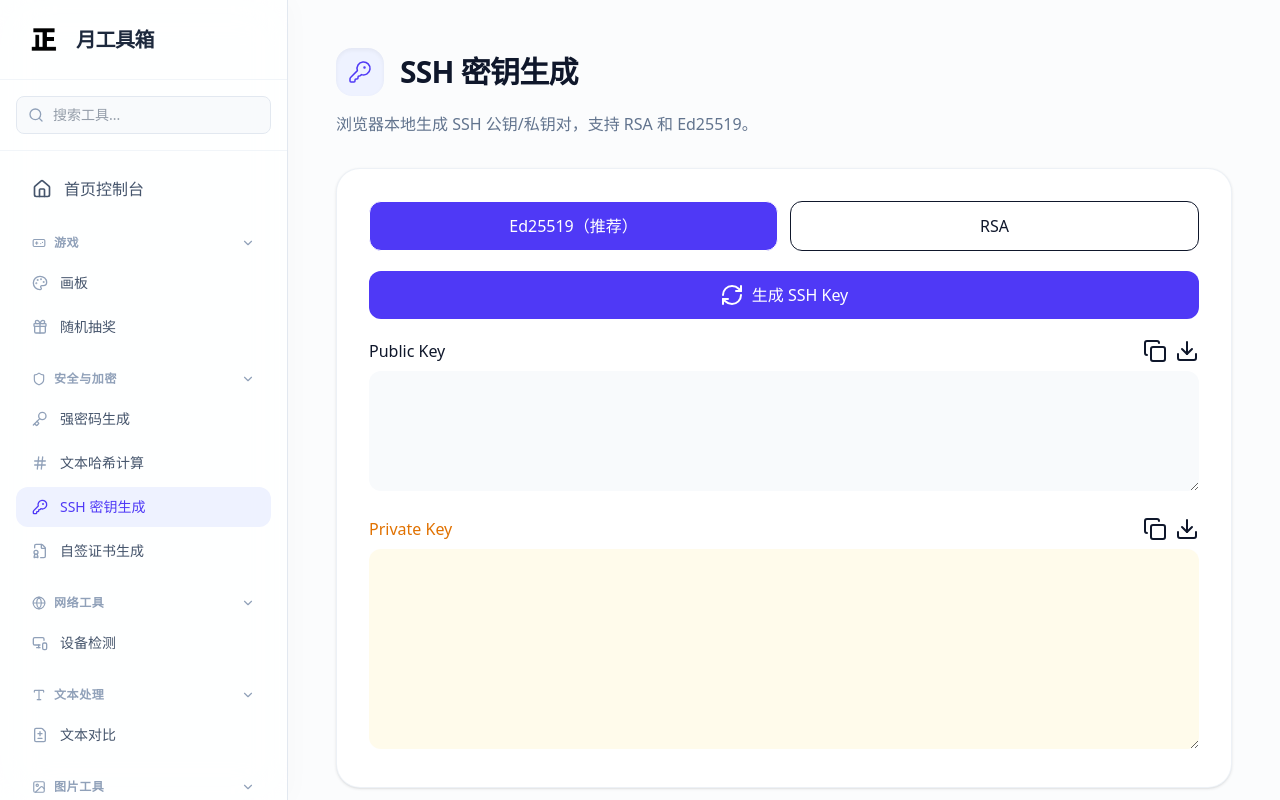
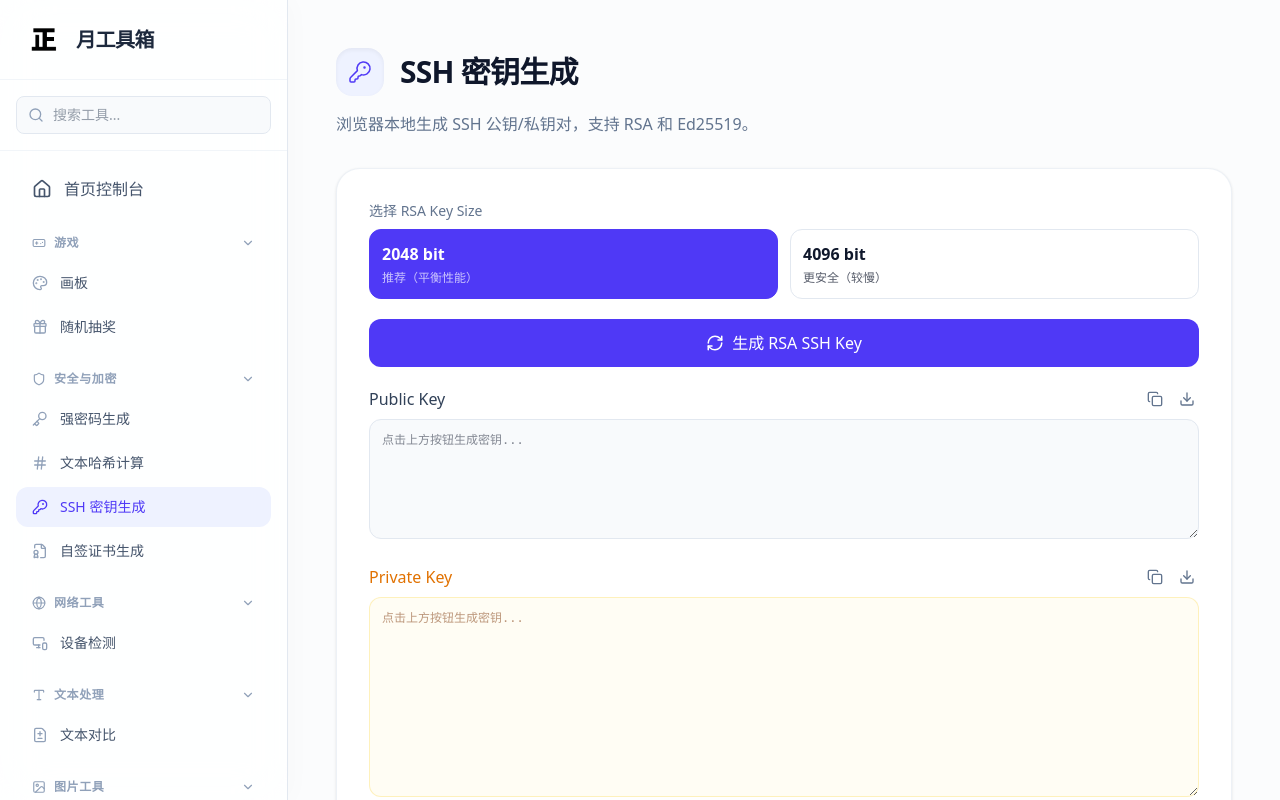
Before and after one commit to hezhengyue/tools, a Next.js app: page /ssh-key in a window 1280 px wide. Built offline with nearby package versions, Linux system fonts and the light colour scheme.

Commit message:
修复:ssh密钥使用ed25519生成无效，直接取消

```diff
--- a/next.config.ts
+++ b/next.config.ts
@@ -2,7 +2,7 @@ import type { NextConfig } from "next";
 
 const nextConfig: NextConfig = {
   /* config options here */
-  allowedDevOrigins: ["127.0.0.1"],
+  allowedDevOrigins: ["127.0.0.1","10.1.0.90"],
 };
 
 export default nextConfig;
--- a/package.json
+++ b/package.json
@@ -24,7 +24,8 @@
     "react": "19.2.4",
     "react-dom": "19.2.4",
     "sha3": "^2.1.4",
-    "sshpk": "^1.18.0"
+    "sshpk": "^1.18.0",
+    "tweetnacl": "^1.0.3"
   },
   "devDependencies": {
     "@tailwindcss/postcss": "^4",
--- a/src/app/ssh-key/page.tsx
+++ b/src/app/ssh-key/page.tsx
@@ -4,22 +4,22 @@ import { useState, useRef, useEffect, useCallback } from "react";
 import { Copy, Check, RefreshCw, Download } from "lucide-react";
 import ToolShell from "@/components/ToolShell";
 
-type KeyType = "rsa" | "ed25519";
 type KeySize = 2048 | 4096;
 
 interface KeyPair {
   publicKey: string;
   privateKey: string;
-  type: KeyType;
+  type: "rsa";
   generatedAt: number;
 }
 
 function SshKeyCore() {
-  const [type, setType] = useState<KeyType>("ed25519");
   const [keySize, setKeySize] = useState<KeySize>(2048);
   const [keyPair, setKeyPair] = useState<KeyPair | null>(null);
   const [loading, setLoading] = useState(false);
-  const [copied, setCopied] = useState<"pub" | "pri" | null>(null);
+
+  // ✅ 修复：3路状态隔离
+  const [copied, setCopied] = useState<"pub" | "pri" | "cmd" | null>(null);
 
   const workerRef = useRef<Worker | null>(null);
 
@@ -40,41 +40,31 @@ function SshKeyCore() {
   }, []);
 
   // =========================
-  // RSA size UI控制
+  // size change
   // =========================
   const handleSizeChange = (size: KeySize) => {
     setKeySize(size);
   };
 
   // =========================
-  // 自动推荐逻辑
-  // =========================
-  useEffect(() => {
-    if (type === "ed25519") {
-      // ed25519 不需要 size，但保留默认值不影响
-      return;
-    }
-
-    // RSA 默认 2048
-    setKeySize(2048);
-  }, [type]);
-
-  // =========================
-  // 生成 key
+  // generate key
   // =========================
   const generate = useCallback(() => {
     setLoading(true);
 
     workerRef.current?.postMessage({
-      type,
+      type: "rsa",
       bits: keySize,
     });
-  }, [type, keySize]);
+  }, [keySize]);
 
   // =========================
   // copy
   // =========================
-  const copy = async (text: string, k: "pub" | "pri") => {
+  const copy = async (
+    text: string,
+    k: "pub" | "pri" | "cmd"
+  ) => {
     await navigator.clipboard.writeText(text);
     setCopied(k);
     setTimeout(() => setCopied(null), 1200);
@@ -84,40 +74,18 @@ function SshKeyCore() {
     ? `echo "${keyPair.publicKey}" >> ~/.ssh/authorized_keys`
     : "";
 
+  // =========================
+  // UI button base style（统一视觉）
+  // =========================
+  const iconBtn =
+    "p-1 rounded hover:bg-slate-200 transition flex items-center justify-center";
+
   return (
     <div className="space-y-5">
 
       {/* =========================
-          类型选择
+          RSA Key Size
       ========================= */}
-      <div className="grid grid-cols-2 gap-3">
-        <button
-          onClick={() => setType("ed25519")}
-          className={`p-3 rounded-xl border ${
-            type === "ed25519"
-              ? "bg-indigo-600 text-white"
-              : "bg-white"
-          }`}
-        >
-          Ed25519（推荐）
-        </button>
-
-        <button
-          onClick={() => setType("rsa")}
-          className={`p-3 rounded-xl border ${
-            type === "rsa"
-              ? "bg-indigo-600 text-white"
-              : "bg-white"
-          }`}
-        >
-          RSA
-        </button>
-      </div>
-
-      {/* =========================
-          RSA Key Size 选择（核心新增）
-      ========================= */}
-      {type === "rsa" && (
       <div className="space-y-2">
         <div className="text-sm text-slate-500">
           选择 RSA Key Size
@@ -128,78 +96,85 @@ function SshKeyCore() {
             onClick={() => handleSizeChange(2048)}
             className={`p-3 rounded-xl border text-left ${
               keySize === 2048
-                  ? "bg-indigo-600 text-white"
-                  : "bg-white"
+                ? "bg-indigo-600 text-white border-indigo-600"
+                : "bg-white border-slate-200"
             }`}
           >
             <div className="font-semibold">2048 bit</div>
-              <div className="text-xs opacity-70">
-                推荐（平衡性能）
-              </div>
+            <div className="text-xs opacity-70 mt-1">推荐（平衡性能）</div>
           </button>
 
           <button
             onClick={() => handleSizeChange(4096)}
             className={`p-3 rounded-xl border text-left ${
               keySize === 4096
-                  ? "bg-indigo-600 text-white"
-                  : "bg-white"
+                ? "bg-indigo-600 text-white border-indigo-600"
+                : "bg-white border-slate-200"
             }`}
           >
             <div className="font-semibold">4096 bit</div>
-              <div className="text-xs opacity-70">
-                更安全（较慢）
-              </div>
+            <div className="text-xs opacity-70 mt-1">更安全（较慢）</div>
           </button>
         </div>
       </div>
-      )}
 
       {/* =========================
-          生成按钮
+          generate
       ========================= */}
       <button
         onClick={generate}
         disabled={loading}
-        className="w-full py-3 bg-indigo-600 text-white rounded-xl flex justify-center"
+        className="w-full py-3 bg-indigo-600 hover:bg-indigo-700 active:bg-indigo-800 text-white rounded-xl flex justify-center items-center font-medium transition-colors disabled:opacity-70 disabled:cursor-not-allowed"
       >
         <RefreshCw
           className={loading ? "animate-spin mr-2" : "mr-2"}
+          size={18}
         />
-        {loading ? "生成中..." : "生成 SSH Key"}
+        {loading ? "生成中..." : "生成 RSA SSH Key"}
       </button>
 
       {/* =========================
-          公钥
+          public key
       ========================= */}
       <div>
-        <div className="flex justify-between mb-2">
-          <label>Public Key</label>
+        <div className="flex justify-between items-center mb-2">
+          <label className="font-medium text-slate-700">Public Key</label>
 
           <div className="flex gap-2">
-            {/* 复制 */}
-            <button onClick={() => keyPair && copy(keyPair.publicKey, "pub")}>
-              {copied === "pub" ? <Check /> : <Copy />}
+            <button
+              onClick={() =>
+                keyPair && copy(keyPair.publicKey, "pub")
+              }
+              className={iconBtn}
+              title="复制公钥"
+            >
+              {copied === "pub" ? (
+                <Check size={16} className="text-green-600" />
+              ) : (
+                <Copy size={16} className="text-slate-500" />
+              )}
             </button>
 
-            {/* 下载公钥（新增） */}
             <button
+              className={iconBtn}
               onClick={() => {
                 if (!keyPair) return;
 
-                const blob = new Blob([keyPair.publicKey], {
-                  type: "application/octet-stream",
-                });
+                const blob = new Blob(
+                  [keyPair.publicKey],
+                  { type: "application/octet-stream" }
+                );
 
                 const url = URL.createObjectURL(blob);
                 const a = document.createElement("a");
                 a.href = url;
-                a.download = `id_${keyPair.type}.pub`;
+                a.download = `id_rsa.pub`;
                 a.click();
                 URL.revokeObjectURL(url);
               }}
+              title="下载公钥"
             >
-              <Download />
+              <Download size={16} className="text-slate-500" />
             </button>
           </div>
         </div>
@@ -207,44 +182,55 @@ function SshKeyCore() {
         <textarea
           readOnly
           value={keyPair?.publicKey || ""}
-          className="w-full min-h-[120px] font-mono text-xs p-3 bg-slate-50 rounded-xl"
+          placeholder="点击上方按钮生成密钥..."
+          className="w-full min-h-[120px] font-mono text-xs p-3 bg-slate-50 border border-slate-200 rounded-xl focus:outline-none focus:ring-2 focus:ring-indigo-500/20 resize-y"
         />
       </div>
 
       {/* =========================
-          私钥
+          private key
       ========================= */}
       <div>
-        <div className="flex justify-between mb-2">
-          <label className="text-amber-600">Private Key</label>
+        <div className="flex justify-between items-center mb-2">
+          <label className="font-medium text-amber-600">
+            Private Key
+          </label>
 
           <div className="flex gap-2">
-            {/* 复制 */}
-            <button onClick={() => keyPair && copy(keyPair.privateKey, "pri")}>
-              {copied === "pri" ? <Check /> : <Copy />}
+            <button
+              onClick={() =>
+                keyPair && copy(keyPair.privateKey, "pri")
+              }
+              className={iconBtn}
+              title="复制私钥"
+            >
+              {copied === "pri" ? (
+                <Check size={16} className="text-green-600" />
+              ) : (
+                <Copy size={16} className="text-slate-500" />
+              )}
             </button>
 
-            {/* 下载私钥（新增） */}
             <button
+              className={iconBtn}
               onClick={() => {
                 if (!keyPair) return;
 
-                const blob = new Blob([keyPair.privateKey], {
-                  type: "application/octet-stream",
-                });
+                const blob = new Blob(
+                  [keyPair.privateKey],
+                  { type: "application/octet-stream" }
+                );
 
                 const url = URL.createObjectURL(blob);
                 const a = document.createElement("a");
                 a.href = url;
-
-                const ext = keyPair.type === "rsa" ? "rsa" : "ed25519";
-                a.download = `id_${ext}`;
-
+                a.download = `id_rsa`;
                 a.click();
                 URL.revokeObjectURL(url);
               }}
+              title="下载私钥"
             >
-              <Download />
+              <Download size={16} className="text-slate-500" />
             </button>
           </div>
         </div>
@@ -252,29 +238,44 @@ function SshKeyCore() {
         <textarea
           readOnly
           value={keyPair?.privateKey || ""}
-          className="w-full min-h-[200px] font-mono text-xs p-3 bg-amber-50 rounded-xl"
+          placeholder="点击上方按钮生成密钥..."
+          className="w-full min-h-[200px] font-mono text-xs p-3 bg-amber-50/50 border border-amber-200/50 rounded-xl focus:outline-none focus:ring-2 focus:ring-amber-500/20 resize-y text-amber-900"
         />
       </div>
 
       {/* =========================
-          authorized_keys
+          authorized_keys (已修复布局)
       ========================= */}
       {keyPair && (
-        <div className="p-3 bg-slate-100 rounded-xl text-xs">
-          <div className="font-semibold mb-2">
+        <div className="space-y-2 pt-2">
+
+          {/* 标题行 + 按钮行 (与上方保持一致) */}
+          <div className="flex justify-between items-center mb-2">
+            <div className="text-sm font-semibold text-slate-700">
               一键写入 authorized_keys
             </div>
 
-          <code className="break-all">
+            <div className="flex gap-2">
+              <button
+                onClick={() => copy(authorizedCommand, "cmd")}
+                className={iconBtn}
+                title="复制命令"
+              >
+                {copied === "cmd" ? (
+                  <Check size={16} className="text-green-600" />
+                ) : (
+                  <Copy size={16} className="text-slate-500" />
+                )}
+              </button>
+            </div>
+          </div>
+
+          {/* 代码内容区 */}
+          <div className="p-3 bg-slate-100 border border-slate-200 rounded-xl overflow-x-auto">
+            <code className="block break-all whitespace-pre-wrap font-mono text-xs text-slate-700 leading-relaxed">
               {authorizedCommand}
             </code>
-
-          <button
-            className="mt-2 text-indigo-600"
-            onClick={() => copy(authorizedCommand, "pub")}
-          >
-            复制命令
-          </button>
+          </div>
         </div>
       )}
     </div>
--- a/src/app/ssh-key/ssh.worker.ts
+++ b/src/app/ssh-key/ssh.worker.ts
@@ -1,73 +1,31 @@
 import * as forge from "node-forge";
 
 /**
- * 转 SSH RSA 公钥（标准格式）
+ * RSA -> OpenSSH 公钥
  */
 function rsaToSsh(publicKey: forge.pki.rsa.PublicKey) {
   return forge.ssh.publicKeyToOpenSSH(publicKey, "");
 }
 
-/**
- * Ed25519 用 WebCrypto（浏览器安全方案）
- */
-async function generateEd25519() {
-  const key = await crypto.subtle.generateKey(
-    {
-      name: "Ed25519",
-    },
-    true,
-    ["sign", "verify"]
-  );
-
-  const publicKey = await crypto.subtle.exportKey("spki", key.publicKey);
-  const privateKey = await crypto.subtle.exportKey("pkcs8", key.privateKey);
-
-  const publicB64 = btoa(String.fromCharCode(...new Uint8Array(publicKey)));
-  const privateB64 = btoa(String.fromCharCode(...new Uint8Array(privateKey)));
-
-  return {
-    publicKey: `ssh-ed25519 ${publicB64}`,
-    privateKey: `-----BEGIN PRIVATE KEY-----\n${privateB64}\n-----END PRIVATE KEY-----`,
-  };
-}
-
-self.onmessage = async (e: MessageEvent) => {
-  const { type, bits } = e.data;
+self.onmessage = (e: MessageEvent) => {
+  const { bits } = e.data;
 
   try {
-    // =====================
-    // RSA
-    // =====================
-    if (type === "rsa") {
     const kp = forge.pki.rsa.generateKeyPair({
       bits,
       workers: -1,
     });
 
     self.postMessage({
+      type: "rsa",
       publicKey: rsaToSsh(kp.publicKey),
       privateKey: forge.pki.privateKeyToPem(kp.privateKey),
-        type,
-        generatedAt: Date.now(),
-      });
-
-      return;
-    }
-
-    // =====================
-    // Ed25519 (稳定版)
-    // =====================
-    const ed = await generateEd25519();
-
-    self.postMessage({
-      publicKey: ed.publicKey,
-      privateKey: ed.privateKey,
-      type,
       generatedAt: Date.now(),
     });
   } catch (err: any) {
     self.postMessage({
-      error: err.message || "生成失败",
+      type: "rsa",
+      error: err?.message || "生成失败",
     });
   }
 };
```
Also changed, not shown: 1 other file (tests, documents, lock files or other folders). Lines whose indentation alone changed are shown as unchanged.
